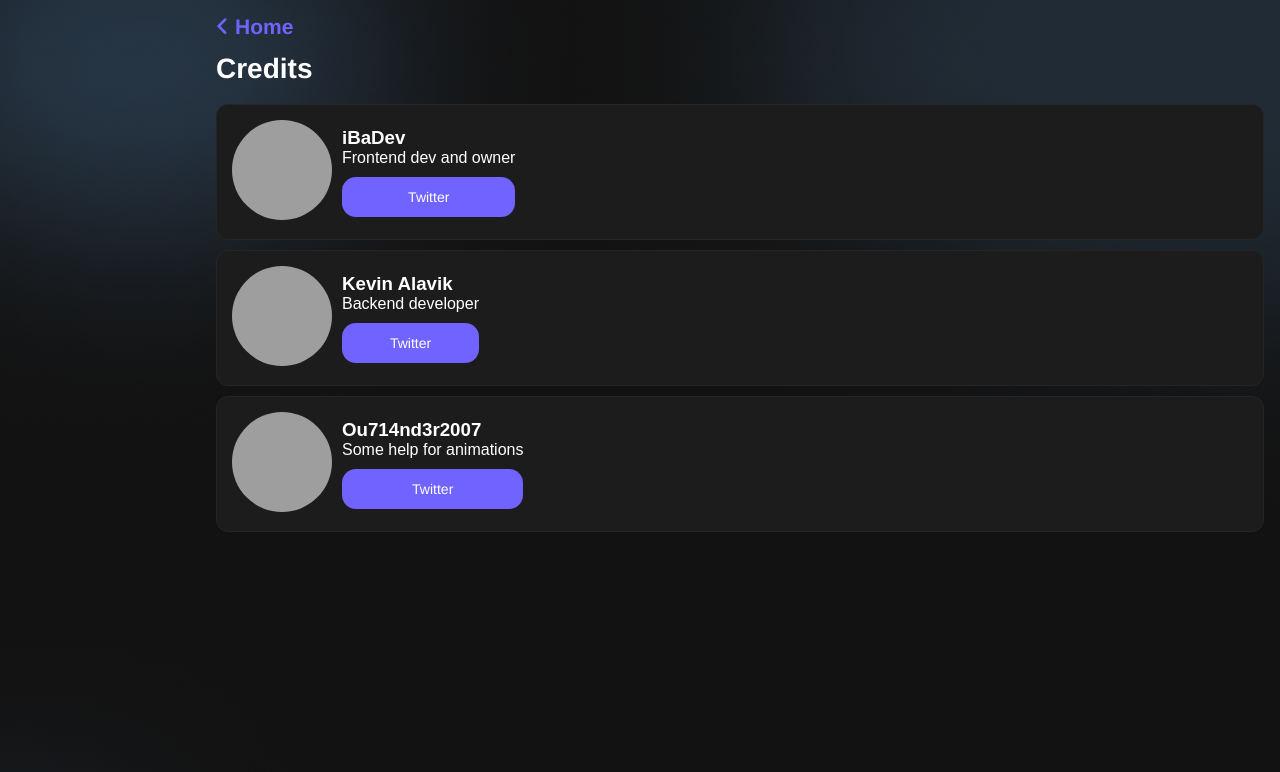
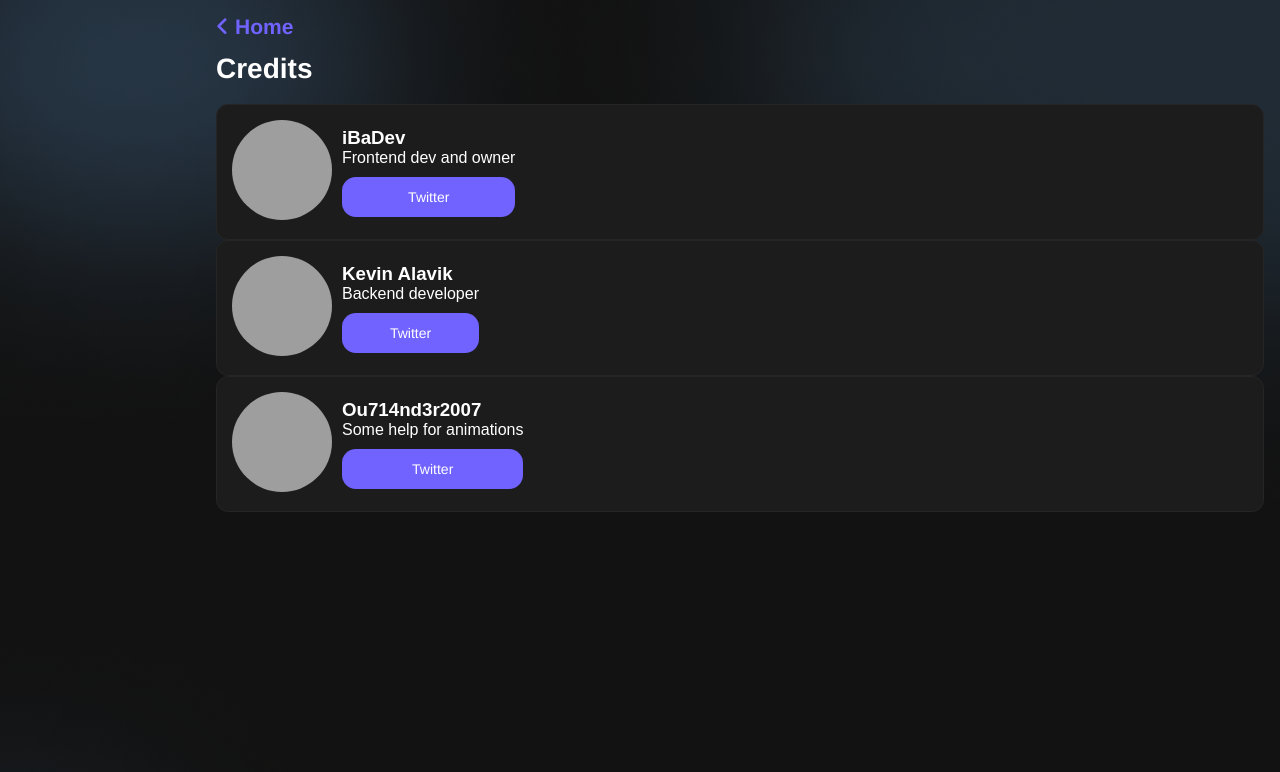
Before and after one commit to Ibinou/iTweakHub, a PHP site: page /settings/credits.html in a window 1280 px wide. Shown: the top 772 px of the page. Run offline with PHP 8.4, Linux system fonts and the light colour scheme; some libraries are stand-ins or nearby versions; grey boxes are pictures that could not be loaded.

Commit message:
Add files via upload

```diff
--- a/css/styles.css
+++ b/css/styles.css
@@ -5,6 +5,9 @@
 
 * {
   color: white;
+}
+img{
+pointer-events: none;
 }
 
 /* Icon of the appinfos page */
@@ -759,8 +762,6 @@ progress::-webkit-progress-value {
   padding: 15px;
   border-radius: 12px;
   border: 1px solid rgb(37, 37, 39);
-  margin-top: 10px;
-  margin-bottom: 10px;
 }
 
 .profile-pic {
```
